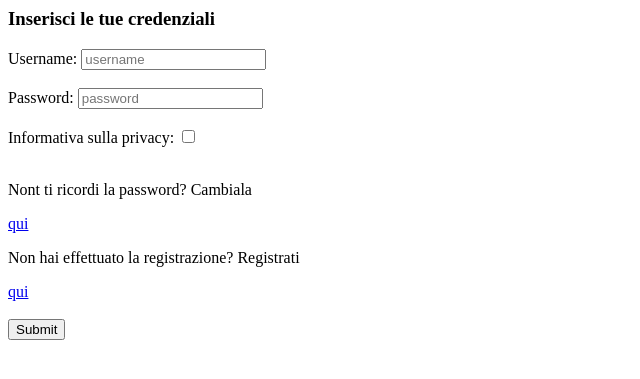
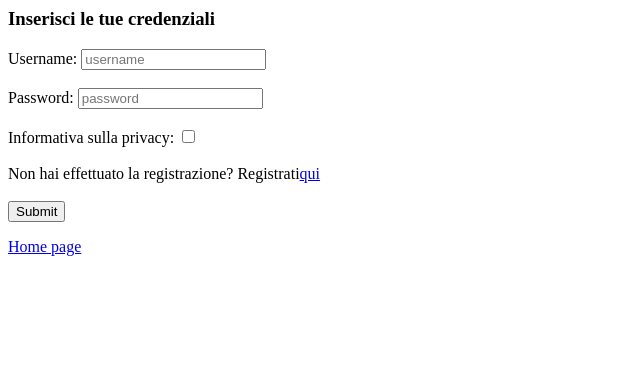
Before and after one commit to MatteoBa23/INF_5H, a PHP site: the page made by PHP/ES05 - ConnessioneDatabase/login.php in a window 1280 px wide. Shown: the top 379 px of the page, without its empty margins (0-640 px from the left). Run offline with PHP 8.4, Linux system fonts and the light colour scheme.

Commit message:
Update login.php

```diff
--- a/PHP/ES05 - ConnessioneDatabase/login.php
+++ b/PHP/ES05 - ConnessioneDatabase/login.php
@@ -24,11 +24,10 @@ if(!isset($_SESSION['login']))
 		Username: <input type="text" name="username" placeholder="username"><br><br>
    		Password: <input type="password" name="password" placeholder="password"><br><br>
 		Informativa sulla privacy: <input type="checkbox"><br><br>
-		<p>Nont ti ricordi la password? Cambiala<p><a href="reset.php">qui</a><br>
-		<p>Non hai effettuato la registrazione? Registrati<p><a href="signup.php">qui</a><br><br>
+		Non hai effettuato la registrazione? Registrati<a href="signup.php">qui</a><br><br>
    		<input type="submit" name="Login">
-
  		</form><?php
+		echo "<a href='index.php'>Home page</a><br>";
 	}else
 		//verifico le credenziali inserite, utente già fatto il login
 		login();
```
